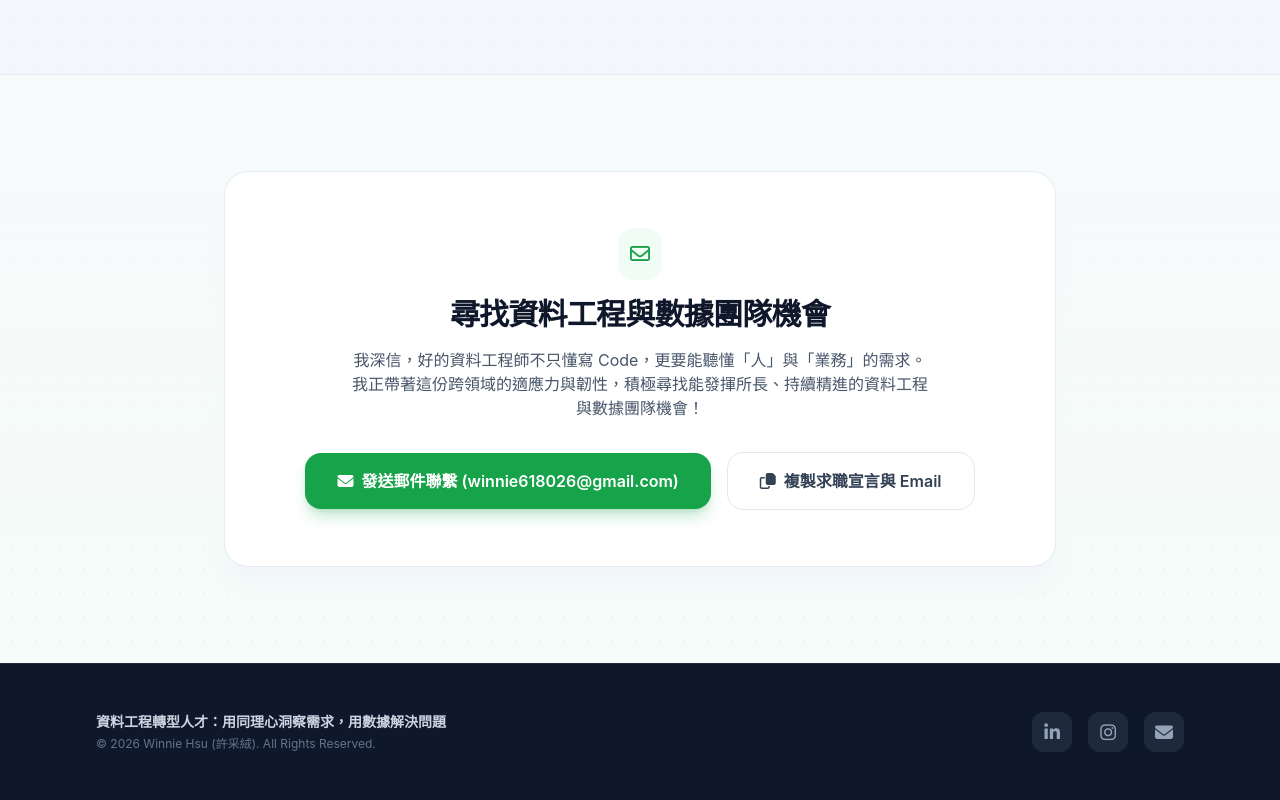
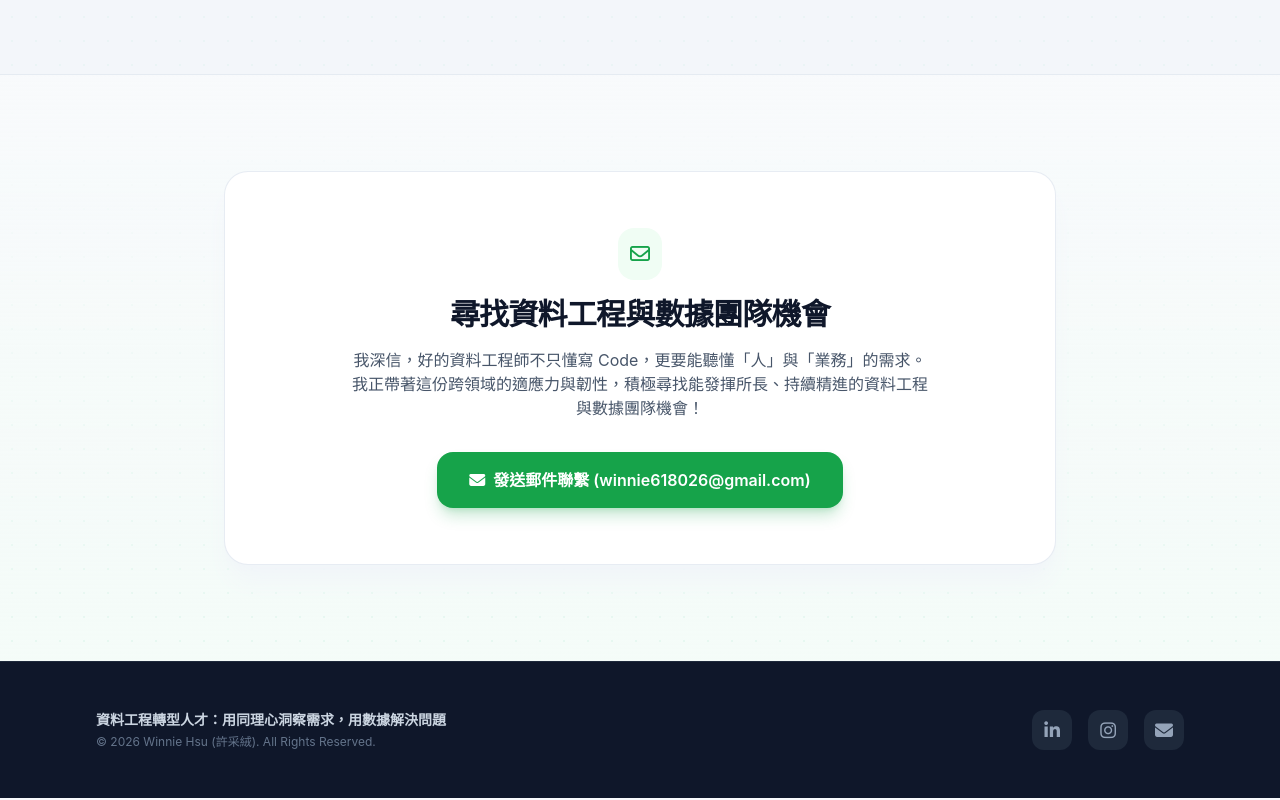
Before and after one commit to winnie618026/MySite, a plain HTML site: page index.html in a window 1280 px wide. Shown: the part 3139-3939 px from the top of the page. Drawn offline with nearby package versions, Linux system fonts and the light colour scheme.

Commit message:
Remove redundant options

```diff
--- a/index.html
+++ b/index.html
@@ -366,19 +366,11 @@
                     <p class="mt-4 text-slate-600 dark:text-slate-300 text-sm sm:text-base max-w-xl mx-auto leading-relaxed">
                         我深信，好的資料工程師不只懂寫 Code，更要能聽懂「人」與「業務」的需求。我正帶著這份跨領域的適應力與韌性，積極尋找能發揮所長、持續精進的資料工程與數據團隊機會！
                     </p>
-                    <div class="mt-8 flex flex-col sm:flex-row items-center justify-center gap-4">
+                    <div class="mt-8 flex justify-center">
                         <a href="https://mail.google.com/mail/?view=cm&fs=1&to=winnie618026@gmail.com" target="_blank" rel="noopener noreferrer" class="w-full sm:w-auto px-8 py-4 rounded-2xl bg-brand-600 hover:bg-brand-700 text-white font-semibold transition-all shadow-lg shadow-brand-600/25 flex items-center justify-center gap-2">
                             <i class="fa-solid fa-envelope"></i>
                             <span>發送郵件聯繫 (winnie618026@gmail.com)</span>
                         </a>
-                        <a href="#about" onclick="copyContactInfo(event)" class="w-full sm:w-auto px-8 py-4 rounded-2xl bg-white dark:bg-slate-800 text-slate-700 dark:text-slate-200 border border-slate-200 dark:border-slate-700 font-semibold hover:bg-slate-50 dark:hover:bg-slate-700 transition-all flex items-center justify-center gap-2">
-                            <i class="fa-regular fa-copy"></i>
-                            <span>複製求職宣言與 Email</span>
-                        </a>
-                    </div>
-                    <!-- Notification box -->
-                    <div id="copy-notification" class="hidden mt-4 text-xs font-medium text-brand-700 dark:text-brand-300 bg-brand-50 dark:bg-brand-950/80 py-2 px-4 rounded-xl inline-block transition-all">
-                        已成功複製求職宣言與 Email 到剪貼簿！
                     </div>
                 </div>
             </div>
@@ -488,30 +480,6 @@
                 });
             }
         }
-
-        // --- Copy Contact Info Helper ---
-        function copyContactInfo(e) {
-            e.preventDefault();
-            const textToCopy = "【許采絨 Winnie Hsu | 資料工程轉職】\nEmail: winnie618026@gmail.com\nLinkedIn: https://www.linkedin.com/in/%E8%A8%B1%E9%87%87%E7%B5%A8-winnie-hsu-626070444/?isSelfProfile=true\nInstagram: https://www.instagram.com/s.rabbit.812/\n\n我是一位正在轉型中的資料工程人才。過往在物理治療與教育服務領域的累積，讓我養成了一種特殊的直覺——「站在對方的角度，透視問題背後真正的需求與痛點」。期待有機會能與您進一步交流！";
-
-            const textarea = document.createElement('textarea');
-            textarea.value = textToCopy;
-            document.body.appendChild(textarea);
-            textarea.select();
-            try {
-                document.execCommand('copy');
-                const notification = document.getElementById('copy-notification');
-                if (notification) {
-                    notification.classList.remove('hidden');
-                    setTimeout(() => {
-                        notification.classList.add('hidden');
-                    }, 3000);
-                }
-            } catch (err) {
-                console.error('Failed to copy text: ', err);
-            }
-            document.body.removeChild(textarea);
-        }
     </script>
 </body>
 </html>
```
